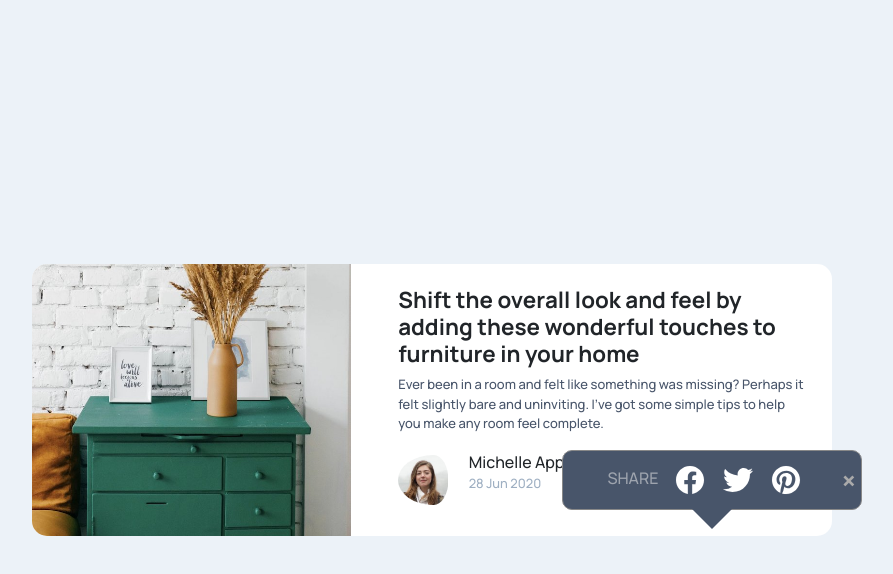
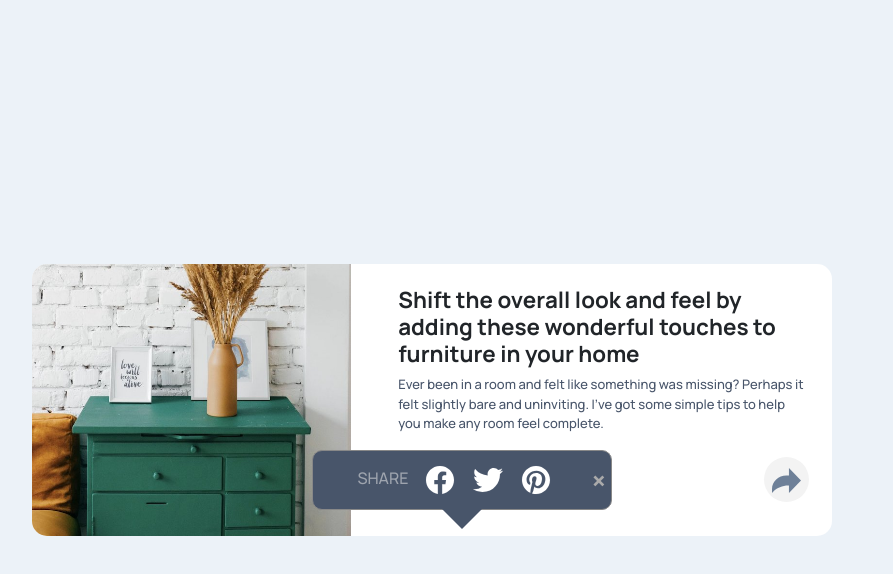
Before and after one commit to agomez99/ArticlePreview, a plain HTML site: page index.html in a window 1280 px wide. Both pictures are taken after a click on the button 994 px from the left and 479 px from the top of the page. Shown: the whole page, without its empty margins (208-1101 px from the left). Drawn offline with nearby package versions, Linux system fonts and the light colour scheme.

Commit message:
modal shift

```diff
--- a/styles.css
+++ b/styles.css
@@ -95,7 +95,7 @@ main {
   display: none;
   position: fixed;
   z-index: 1;
-  right:210px;
+  right:460px;
   top:450px;
   width: 300px;
   height:50px;
```
